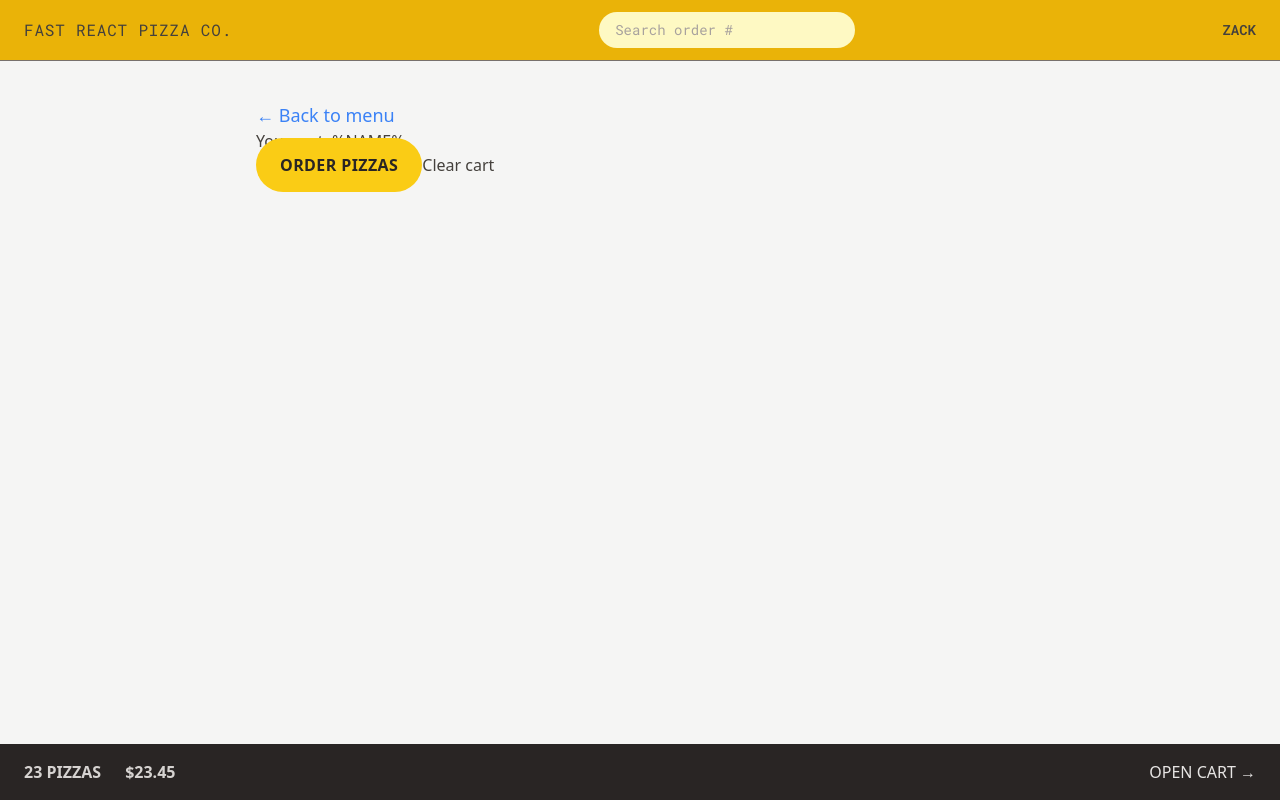
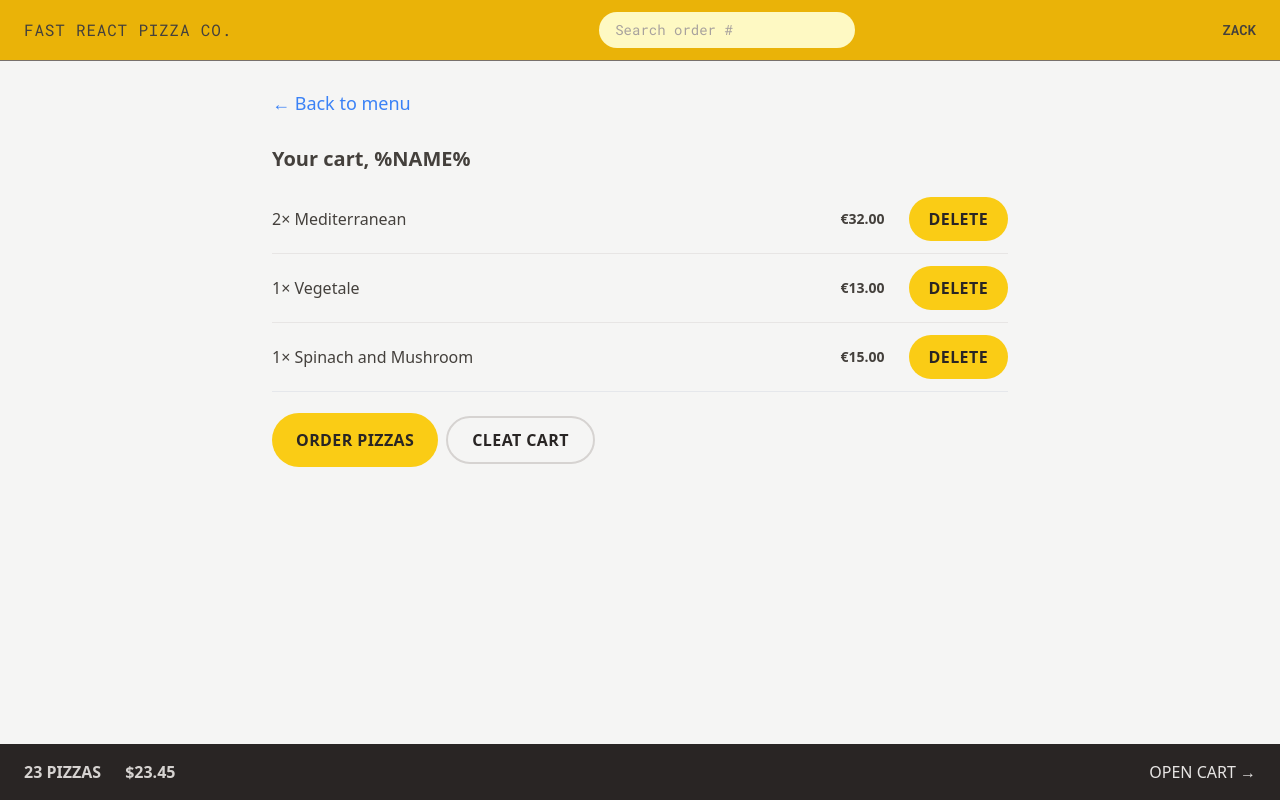
Before and after one commit to zacktam12/PizzaFlow, a React (Vite) app: page /cart in a window 1280 px wide. Built offline with nearby package versions, Linux system fonts and the light colour scheme.

Commit message:
styling the cart

```diff
--- a/src/features/cart/Cart.jsx
+++ b/src/features/cart/Cart.jsx
@@ -1,6 +1,7 @@
 import { Link } from "react-router-dom";
 import LinkButton from "../../ui/LinkButton";
 import Button from "../../ui/Button";
+import CartItem from "./CartItem";
 
 const fakeCart = [
   {
@@ -30,17 +31,22 @@ function Cart() {
   const cart = fakeCart;
 
   return (
-    <div className="">
+    <div className="px-4 py-3">
       <LinkButton to="/menu">&larr; Back to menu</LinkButton>
 
-      <h2>Your cart, %NAME%</h2>
+      <h2 className="mt-7 text-xl font-semibold">Your cart, %NAME%</h2>
 
-      <div>
+      <ul className="mt-3 divide-y divide-stone-200 border-b">
+        {cart.map((item) => (
+          <CartItem item={item} key={item.key} />
+        ))}
+      </ul>
+
+      <div className="mt-6 space-x-2">
         <Button type="primary" to="/order/new">
           Order pizzas
         </Button>
-
-        <button>Clear cart</button>
+        <Button type="secondary"> Cleat cart</Button>
       </div>
     </div>
   );
--- a/src/features/cart/CartItem.jsx
+++ b/src/features/cart/CartItem.jsx
@@ -1,14 +1,16 @@
+import Button from "../../ui/Button";
 import { formatCurrency } from "../../utils/helpers";
 function CartItem({ item }) {
   const { pizzaId, name, quantity, totalPrice } = item;
 
   return (
-    <li>
-      <p>
+    <li className="py-3 sm:flex sm:items-center sm:justify-between">
+      <p className="mt-1 sm:mt-0">
         {quantity}&times; {name}
       </p>
-      <div>
-        <p>{formatCurrency(totalPrice)}</p>
+      <div className="flex items-center justify-between sm:gap-6">
+        <p className="text-sm font-bold">{formatCurrency(totalPrice)}</p>
+        <Button type="small">Delete</Button>
       </div>
     </li>
   );
--- a/src/features/cart/EmptyCart.jsx
+++ b/src/features/cart/EmptyCart.jsx
@@ -3,9 +3,7 @@ import { Link } from "react-router-dom";
 function EmptyCart() {
   return (
     <div>
-      <Link to="/menu" classn>
-        &larr; Back to menu
-      </Link>
+      <Link to="/menu">&larr; Back to menu</Link>
 
       <p>Your cart is still empty. Start adding some pizzas :)</p>
     </div>
--- a/src/ui/AppLayout.jsx
+++ b/src/ui/AppLayout.jsx
@@ -10,7 +10,7 @@ function AppLayout() {
     <div className="grid h-screen grid-rows-[auto_1fr_auto]">
       {isLoading && <Loader />}
       <Header />
-      <div className="my-10 overflow-scroll">
+      <div className="my-4 overflow-scroll">
         <main className="mx-auto max-w-3xl">
           <Outlet />
         </main>
--- a/src/ui/Button.jsx
+++ b/src/ui/Button.jsx
@@ -2,11 +2,12 @@ import { Link } from "react-router-dom";
 
 function Button({ children, disabled, to, type }) {
   const Base =
-    "rounded-full bg-yellow-400  font-semibold uppercase tracking-wide text-stone-800 transition-colors duration-700 hover:bg-yellow-300 focus:inline-block focus:bg-yellow-300 focus:outline-none focus:ring focus:ring-yellow-300 focus:ring-offset-2 disabled:cursor-not-allowed  ";
+    "rounded-full  font-semibold uppercase tracking-wide text-stone-800 transition-colors duration-700 hover:bg-yellow-300 focus:inline-block focus:bg-yellow-300 focus:outline-none focus:ring focus:ring-yellow-300 focus:ring-offset-2 disabled:cursor-not-allowed   ";
 
   const Styles = {
-    primary: Base + " px-4 py-3 md:px-6 md:py-4",
-    small: Base + " px-4 py-2 md:px-5 sm:py-2.5 ",
+    primary: Base + " px-4 py-3 md:px-6 md:py-4 bg-yellow-400",
+    small: Base + " px-4 py-2 md:px-5 sm:py-2.5 bg-yellow-400 ",
+    secondary: `${Base}hover:bg-stone-300 hover:text-stone-800 focus:ring-stone-300 focus:bg-stone-300 text-stone-400 px-4 py-3.5 md:px-6 md:py-2.5  border-stone-300 border-2`,
   };
 
   if (to) {
```
